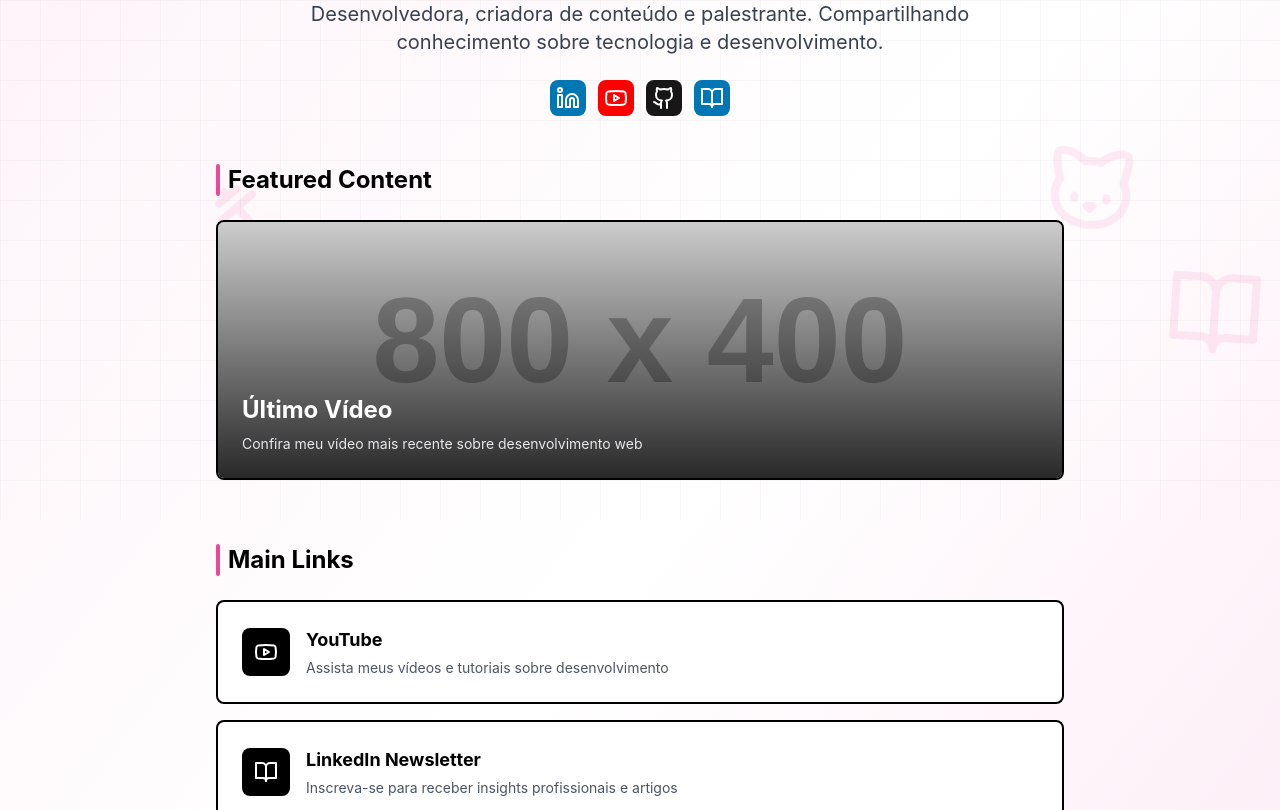
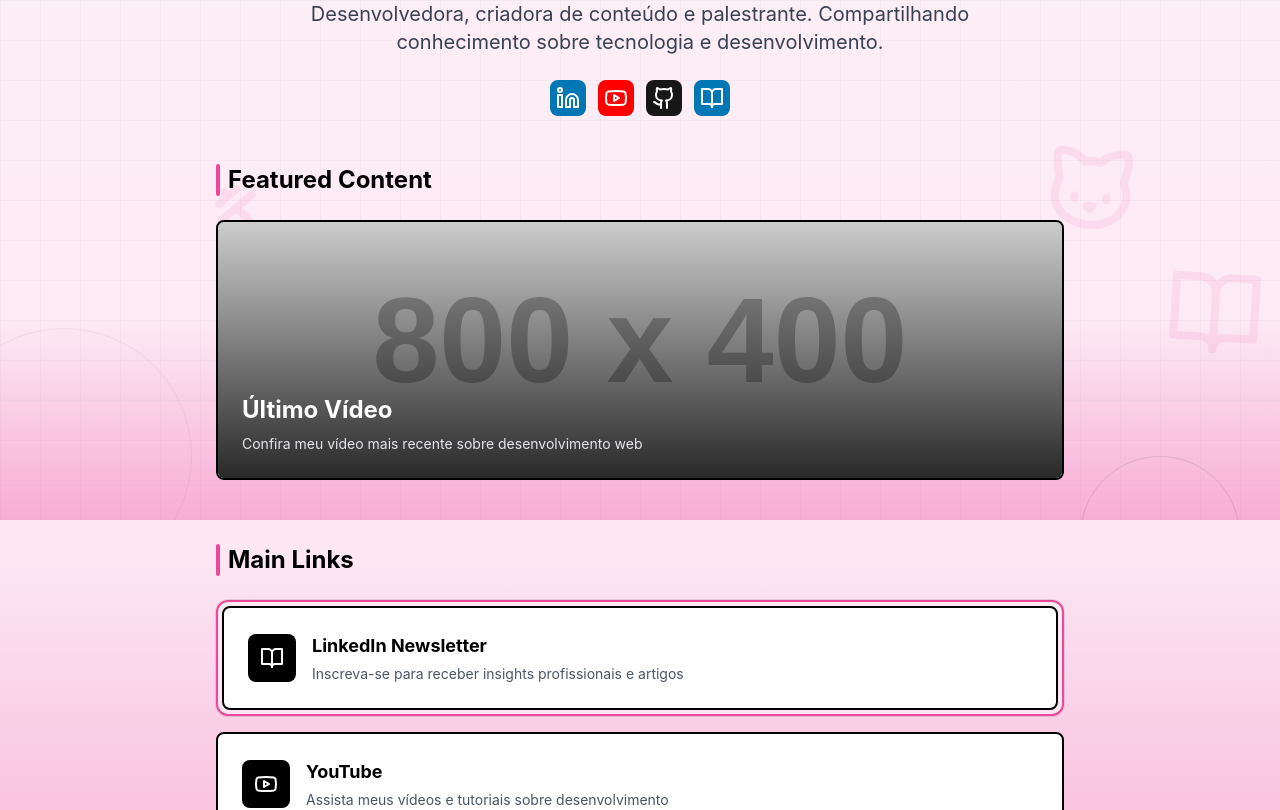
Before and after one commit to ananeridev/ananeri.dev, a React (Vite) app: page / in a window 1280 px wide. Shown: the part 280-1090 px from the top of the page. Built offline with nearby package versions, Linux system fonts and the light colour scheme; no server answers.

Commit message:
feat: image
Signed-off-by: ananeridev <ananeri32@hotmail.com>

```diff
--- a/src/App.tsx
+++ b/src/App.tsx
@@ -36,6 +36,10 @@ function Home() {
 
   // Busca conteúdo com dados dinâmicos
   const latestContent = getLatestFeaturedContent(dynamicVideo, null);
+
+  // Destaque específico para newsletter nos main links
+  const newsletterLink = config.mainLinks.find((link) => link.icon === 'newsletter');
+  const otherMainLinks = config.mainLinks.filter((link) => link.icon !== 'newsletter');
 
   return (
     <div className="min-h-screen relative z-10">
@@ -80,7 +84,20 @@ function Home() {
             {t('home.mainLinks')}
           </h2>
           <div className="grid gap-4">
-            {config.mainLinks.map((link, index) => (
+            {/* Newsletter em destaque */}
+            {newsletterLink && (
+              <div className="border-2 border-pink-500 rounded-xl p-1 bg-pink-50/60 shadow-[0_0_0_1px_rgba(0,0,0,0.1)]">
+                <Social
+                  name={newsletterLink.name}
+                  icon={iconMap[newsletterLink.icon] || iconMap.newsletter}
+                  url={newsletterLink.url}
+                  description={newsletterLink.description}
+                />
+              </div>
+            )}
+
+            {/* Demais links principais */}
+            {otherMainLinks.map((link, index) => (
               <Social
                 key={index}
                 name={link.name}
@@ -134,7 +151,7 @@ function Home() {
 function App() {
   return (
     <BrowserRouter>
-      <div className="min-h-screen bg-gradient-to-br from-pink-50 via-white to-pink-100 relative">
+      <div className="min-h-screen bg-gradient-to-b from-pink-50 via-pink-100 to-pink-400 relative">
         <Background />
         <LanguageSwitcher />
         <Routes>
--- a/src/components/Background.tsx
+++ b/src/components/Background.tsx
@@ -1,9 +1,9 @@
-import { Code, Dumbbell, BookOpen, Cat, Dog, User } from 'lucide-react';
+import { Code, Dumbbell, BookOpen, Cat, Dog, Flower2 } from 'lucide-react';
 
 export function Background() {
   const icons = [
     { Icon: Code, x: '10%', y: '20%', delay: '0s' },
-    { Icon: User, x: '85%', y: '15%', delay: '1s' },
+    { Icon: Flower2, x: '85%', y: '15%', delay: '1s' },
     { Icon: Dumbbell, x: '15%', y: '60%', delay: '2s' },
     { Icon: Cat, x: '80%', y: '55%', delay: '1.5s' },
     { Icon: Dog, x: '50%', y: '10%', delay: '0.5s' },
@@ -13,7 +13,7 @@ export function Background() {
   return (
     <div className="fixed inset-0 overflow-hidden pointer-events-none z-0">
       {/* Textura de fundo */}
-      <div className="absolute inset-0 opacity-5">
+      <div className="absolute inset-0 opacity-5 text-black">
         <svg width="100%" height="100%">
           <defs>
             <pattern
@@ -33,6 +33,13 @@ export function Background() {
           <rect width="100%" height="100%" fill="url(#grid)" />
         </svg>
       </div>
+
+      {/* Profundidade em pink mais escuro na base */}
+      <div className="absolute inset-x-0 bottom-0 h-1/2 bg-gradient-to-t from-pink-400/50 via-pink-200/0 to-transparent" />
+
+      {/* Detalhes sutis em preto (bordinhas e círculos suaves) */}
+      <div className="absolute -bottom-16 -left-16 w-64 h-64 rounded-full border border-black/5" />
+      <div className="absolute -bottom-24 right-10 w-40 h-40 rounded-full border border-black/10" />
 
       {/* Ícones sutis animados */}
       {icons.map(({ Icon, x, y, delay }, index) => (
--- a/src/data/config.json
+++ b/src/data/config.json
@@ -2,7 +2,7 @@
   "profile": {
     "name": "Ana Neri",
     "bio": "Desenvolvedora, criadora de conteúdo e palestrante. Compartilhando conhecimento sobre tecnologia e desenvolvimento.",
-    "avatarUrl": "https://images.pexels.com/photos/1181690/pexels-photo-1181690.jpeg?auto=compress&cs=tinysrgb&w=400"
+    "avatarUrl": "https://photos.app.goo.gl/cJKt5UYRa3GHhHJ3A"
   },
   "socialLinks": [
     {
--- a/src/pages/Speeches.tsx
+++ b/src/pages/Speeches.tsx
@@ -12,7 +12,7 @@ interface Speech {
   videoUrl?: string;
   slidesUrl?: string;
   githubUrl?: string;
-  imageUrl: string;
+  imageUrl?: string;
 }
 
 export function Speeches() {
@@ -61,7 +61,8 @@ export function Speeches() {
                 key={speech.id}
                 className="overflow-hidden rounded-lg border-2 border-black hover:border-pink-500 hover:shadow-xl transition-all duration-300 bg-white"
               >
-                <div className="grid md:grid-cols-3 gap-0">
+                <div className={`grid gap-0 ${speech.imageUrl ? 'md:grid-cols-3' : 'md:grid-cols-1'}`}>
+                  {speech.imageUrl && (
                     <div className="md:col-span-1 h-48 md:h-auto overflow-hidden">
                       <img
                         src={speech.imageUrl}
@@ -69,8 +70,9 @@ export function Speeches() {
                         className="w-full h-full object-cover hover:scale-110 transition-transform duration-300"
                       />
                     </div>
+                  )}
 
-                  <div className="md:col-span-2 p-6 flex flex-col justify-between">
+                  <div className={`${speech.imageUrl ? 'md:col-span-2' : 'md:col-span-1'} p-6 flex flex-col justify-between`}>
                     <div>
                       <div className="flex items-start justify-between gap-4 mb-3">
                         <h2 className="text-2xl font-bold text-black flex-1">{speech.title}</h2>
```
Also changed, not shown: 1 other file (tests, documents, lock files or other folders). Lines whose indentation alone changed are shown as unchanged.
